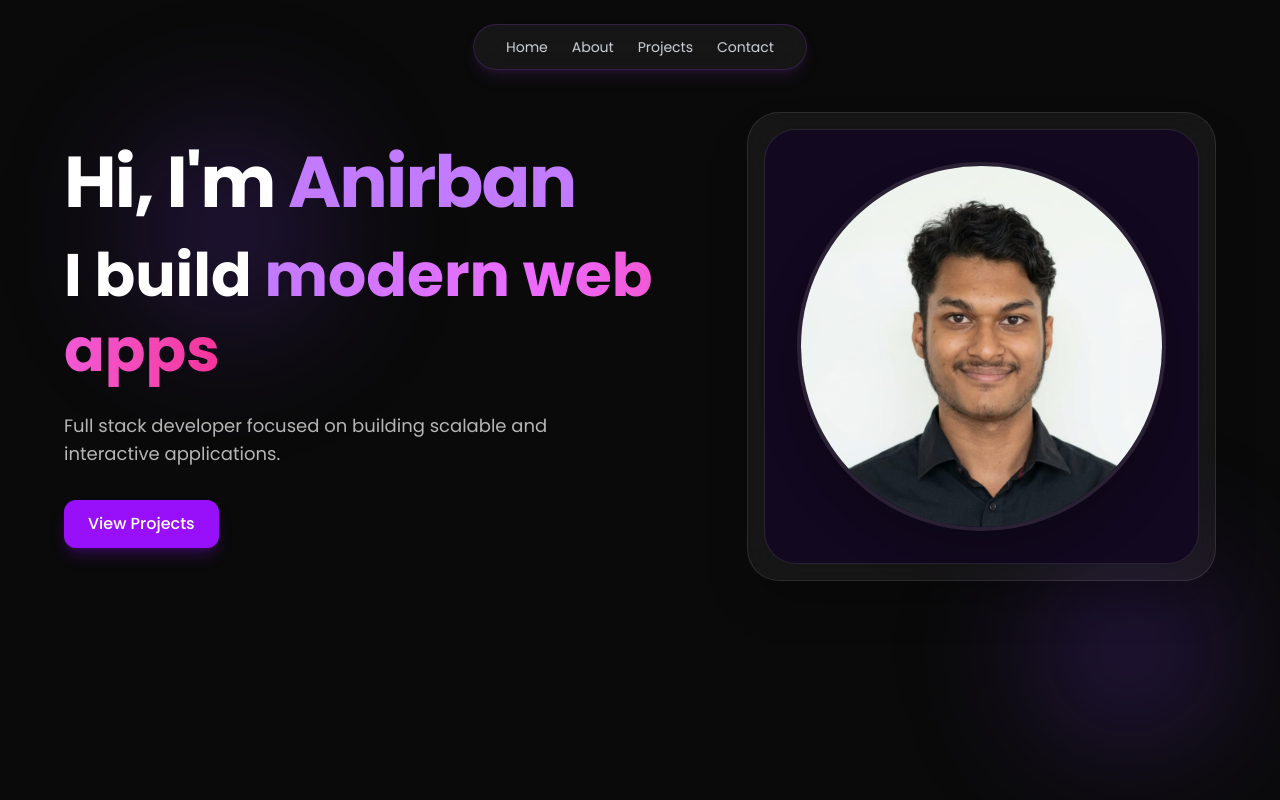
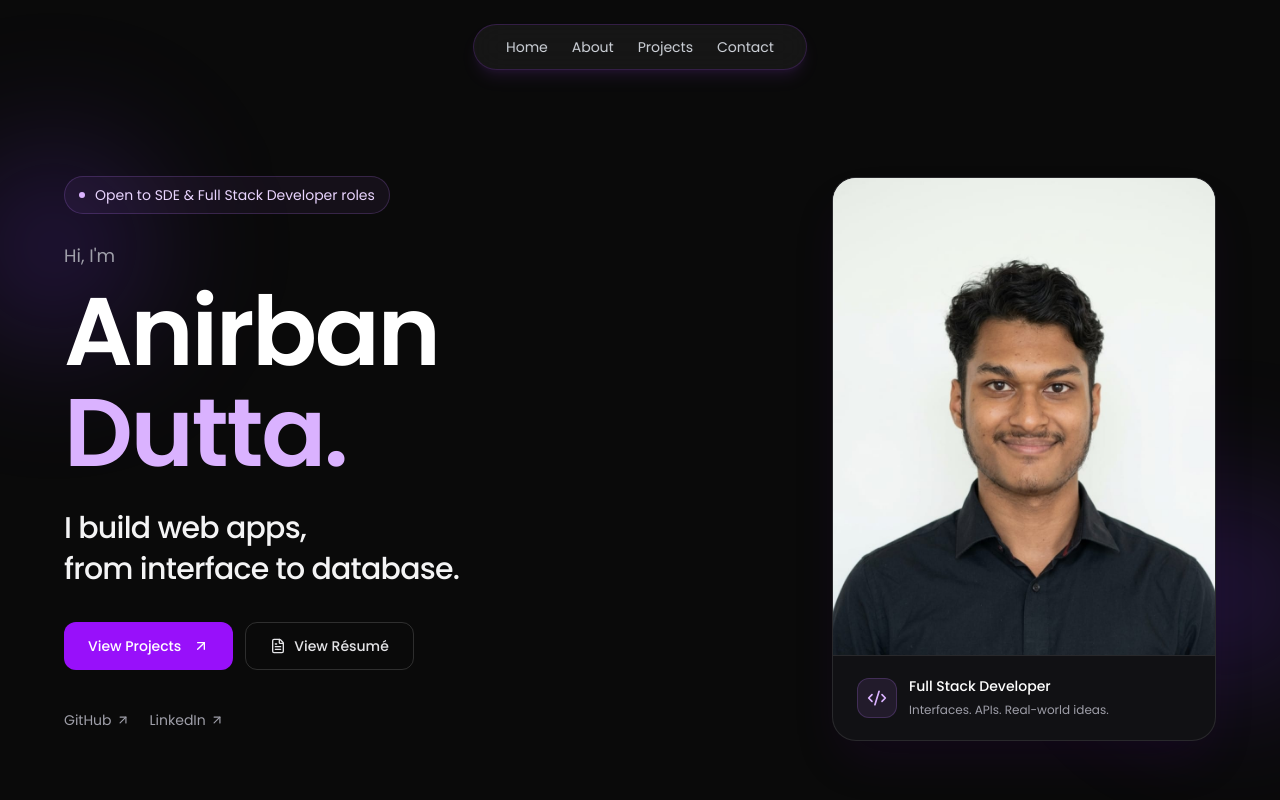
Before and after one commit to duttaanirban/Portfolio-2.1, a Next.js app: page / in a window 1280 px wide. Shown: the top 800 px of the page. Built offline with nearby package versions, Linux system fonts and the light colour scheme.

Commit message:
hero section updated

```diff
--- a/components/Hero.tsx
+++ b/components/Hero.tsx
@@ -1,61 +1,73 @@
-// components/Hero.tsx
-"use client"
-
 import Image from "next/image"
-import { motion } from "framer-motion"
+import { ArrowUpRight, Code2, FileText } from "lucide-react"
 
 export default function Hero() {
   return (
-    <section id="home" className="min-h-screen px-6 md:px-10 py-28 relative overflow-hidden">
-      <div className="glow top-20 left-10 md:left-20" />
-      <div className="glow bottom-0 right-0" />
+    <section id="home" aria-labelledby="hero-heading" className="relative isolate overflow-hidden px-6 pb-16 pt-36 md:px-10 md:pb-20 lg:pt-44">
+      <div aria-hidden="true" className="glow pointer-events-none -left-24 top-24 -z-10" />
+      <div aria-hidden="true" className="glow pointer-events-none -right-24 bottom-20 -z-10" />
 
-      <div className="mx-auto grid max-w-6xl items-center gap-12 lg:grid-cols-[1.15fr_0.85fr]">
-        <div className="relative z-10 max-w-2xl">
-          {/* <p className="mb-4 inline-flex rounded-full border border-white/10 bg-white/5 px-4 py-2 text-sm text-white/80 backdrop-blur">
-            Available for freelance and full-time opportunities
-          </p> */}
-
-          <h1 className="text-5xl md:text-6xl lg:text-7xl font-bold tracking-tight text-white">
-            Hi, I&apos;m <span className="text-purple-400">Anirban</span>
+      <div className="mx-auto max-w-6xl">
+        <div className="grid items-center gap-12 lg:grid-cols-[1.15fr_0.85fr] lg:gap-16">
+          <div className="min-w-0">
+            <p className="mb-7 inline-flex max-w-full items-center gap-2.5 rounded-full border border-purple-400/20 bg-purple-400/[0.06] px-3.5 py-2 text-xs leading-5 text-purple-200 sm:text-sm">
+              <span aria-hidden="true" className="size-1.5 shrink-0 rounded-full bg-purple-300" />
+              Open to SDE &amp; Full Stack Developer roles
+            </p>
+            <p className="mb-3 text-base text-zinc-400 sm:text-lg">Hi, I&apos;m</p>
+            <h1 id="hero-heading" className="text-5xl font-semibold leading-[1.05] tracking-tight text-white sm:text-7xl lg:text-8xl">
+              Anirban <span className="block text-purple-300">Dutta.</span>
             </h1>
-
-          <h2 className="mt-5 text-4xl md:text-5xl lg:text-6xl font-extrabold leading-tight text-white">
-            I build <span className="bg-linear-to-r from-purple-400 via-fuchsia-400 to-pink-500 text-transparent bg-clip-text">
-              modern web apps
-            </span>
-          </h2>
-
-          <p className="mt-6 max-w-xl text-base md:text-lg text-white/70">
-            Full stack developer focused on building scalable and interactive applications.
+            <p className="mt-6 max-w-xl text-2xl font-medium leading-snug tracking-tight text-zinc-100 sm:text-3xl">
+              I build web apps,<br className="hidden sm:block" /> from interface to database.
             </p>
 
-          <motion.a
-            href="#projects"
-            whileHover={{ scale: 1.05 }}
-            whileTap={{ scale: 0.98 }}
-            className="mt-8 inline-flex rounded-xl bg-purple-600 px-6 py-3 font-medium text-white shadow-lg shadow-purple-600/25 transition focus-visible:outline-2 focus-visible:outline-offset-4 focus-visible:outline-purple-400"
-          >
+            <div className="mt-8 flex flex-wrap gap-3">
+              <a href="#projects" className="group inline-flex min-h-12 items-center gap-3 rounded-xl bg-purple-600 px-6 py-3 text-sm font-medium text-white transition-colors hover:bg-purple-500 focus-visible:outline-2 focus-visible:outline-offset-4 focus-visible:outline-purple-400">
                 View Projects
-          </motion.a>
+                <ArrowUpRight aria-hidden="true" className="size-4 motion-safe:transition-transform motion-safe:group-hover:-translate-y-0.5 motion-safe:group-hover:translate-x-0.5" />
+              </a>
+              <a href="https://drive.google.com/file/d/1PeWHRPVUqZx_XKBWjx6lV8qQvwAHJdB4/view?usp=drive_link" target="_blank" rel="noopener noreferrer" className="inline-flex min-h-12 items-center gap-2 rounded-xl border border-white/15 px-6 py-3 text-sm font-medium text-zinc-200 transition-colors hover:border-white/30 hover:bg-white/5 focus-visible:outline-2 focus-visible:outline-offset-4 focus-visible:outline-purple-400">
+                <FileText aria-hidden="true" className="size-4" /> View R&eacute;sum&eacute;
+                <span className="sr-only">(opens in a new tab)</span>
+              </a>
             </div>
 
-        <div className="relative z-10">
-          <div className="rounded-4xl border border-white/10 bg-white/5 p-4 shadow-2xl shadow-black/30 backdrop-blur-xl">
-            <div className="flex items-center justify-center rounded-4xl border border-white/10 bg-[#12081f] p-6 md:p-8">
-              <div className="relative aspect-square w-full max-w-sm overflow-hidden rounded-full border-4 border-white/10 shadow-2xl shadow-black/30">
+            <div className="mt-7 flex flex-wrap items-center gap-x-5 gap-y-2 text-sm text-zinc-400">
+              <a href="https://github.com/duttaanirban" target="_blank" rel="noopener noreferrer" className="inline-flex min-h-11 items-center gap-1 transition-colors hover:text-white focus-visible:outline-2 focus-visible:outline-offset-4 focus-visible:outline-purple-400">
+                GitHub <ArrowUpRight aria-hidden="true" className="size-3.5" />
+                <span className="sr-only">(opens in a new tab)</span>
+              </a>
+              <a href="https://www.linkedin.com/in/anirban-dutta-709861292/" target="_blank" rel="noopener noreferrer" className="inline-flex min-h-11 items-center gap-1 transition-colors hover:text-white focus-visible:outline-2 focus-visible:outline-offset-4 focus-visible:outline-purple-400">
+                LinkedIn <ArrowUpRight aria-hidden="true" className="size-3.5" />
+                <span className="sr-only">(opens in a new tab)</span>
+              </a>
+            </div>
+          </div>
+
+          <figure className="mx-auto w-full max-w-sm overflow-hidden rounded-3xl border border-white/10 bg-[#111114] shadow-2xl shadow-purple-950/20 lg:ml-auto lg:mr-0">
+            <div className="relative aspect-[4/5] overflow-hidden bg-zinc-200">
               <Image
                 src="/pic.jpeg"
-                  alt="Portrait of Anirban"
+                alt="Portrait of Anirban Dutta"
                 fill
-                  sizes="(min-width: 1232px) 362px, (min-width: 1024px) calc(42.5vw - 162px), min(376px, calc(100vw - 140px))"
-                  priority
+                sizes="(min-width: 432px) 382px, calc(100vw - 50px)"
+                preload
                 className="object-cover object-center"
               />
             </div>
+            <figcaption className="flex items-center gap-3 border-t border-white/10 px-5 py-5 sm:px-6">
+              <span className="flex size-10 shrink-0 items-center justify-center rounded-xl border border-purple-400/20 bg-purple-400/10 text-purple-300">
+                <Code2 aria-hidden="true" className="size-5" />
+              </span>
+              <div>
+                <p className="text-sm font-medium text-white">Full Stack Developer</p>
+                <p className="mt-1 text-xs leading-5 text-zinc-400">Interfaces. APIs. Real-world ideas.</p>
               </div>
+            </figcaption>
+          </figure>
         </div>
-        </div>
+
       </div>
     </section>
   )
```
Lines whose indentation alone changed are shown as unchanged.
